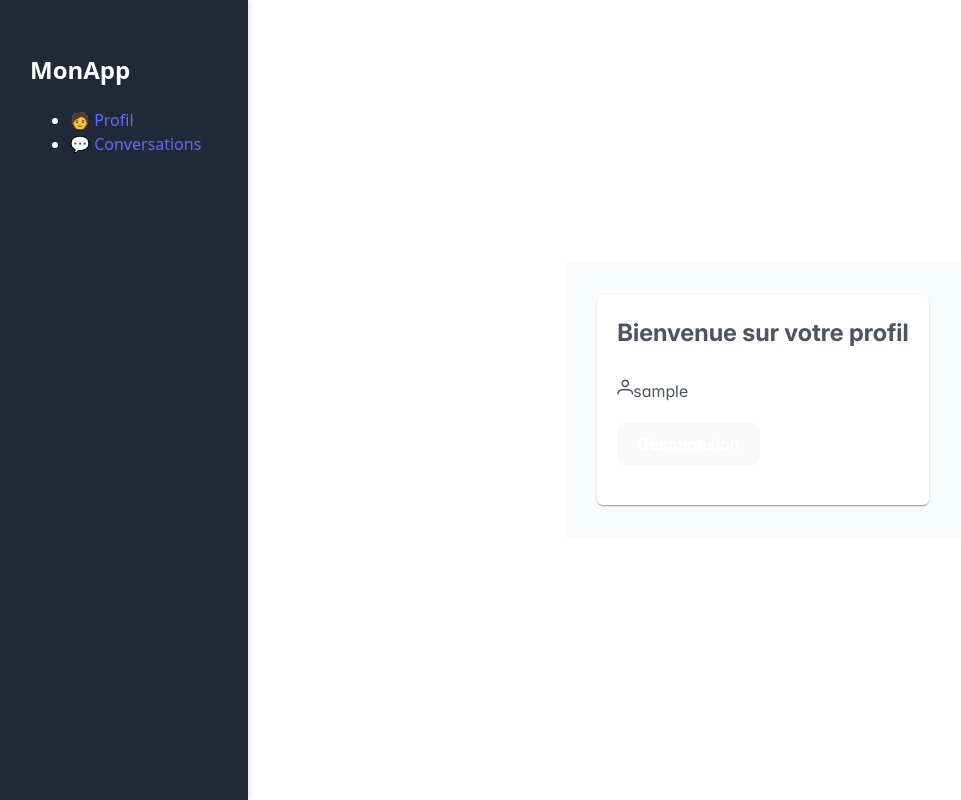
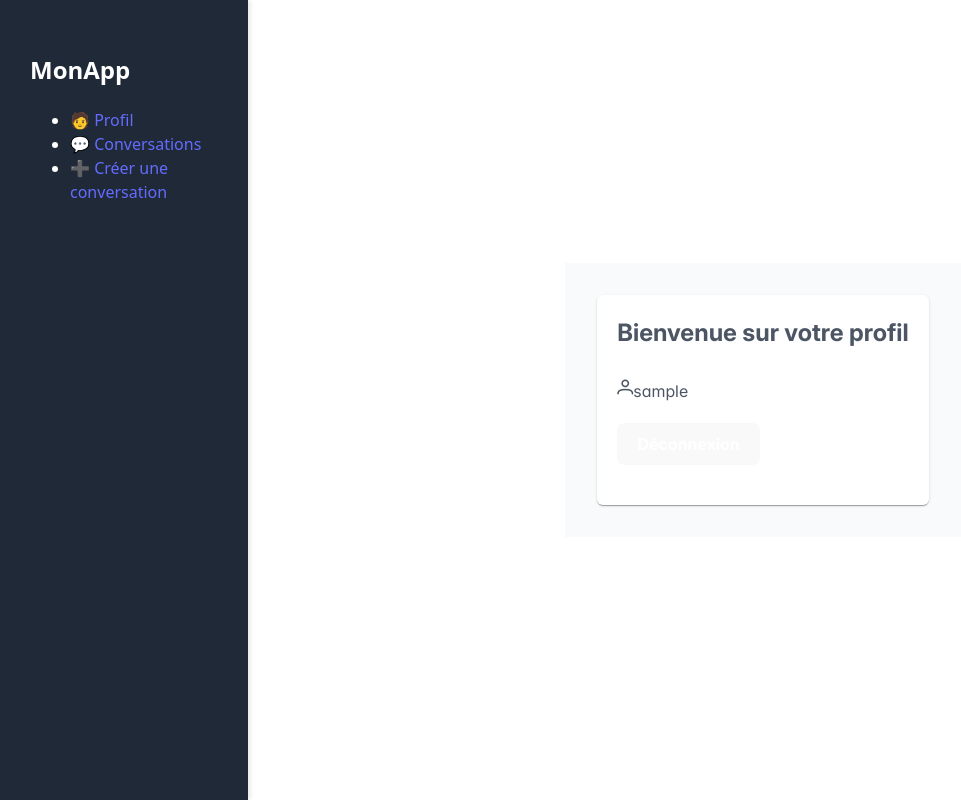
Before and after one commit to ZainaDali/Projet-Web, a React (Vite) app in the folder Front/: page /Profile in a window 1280 px wide. Shown: the whole page, without its empty margins (2-963 px from the left). Built offline with nearby package versions, Linux system fonts and the light colour scheme; sample sign-in values are in the browser's storage.

Commit message:
amélioration front

```diff
--- a/Front/src/components/Sidebar.jsx
+++ b/Front/src/components/Sidebar.jsx
@@ -31,6 +31,17 @@ export default function Sidebar() {
             💬 Conversations
           </Link>
         </li>
+        <li>
+          <Link
+            to="/CreateConversation"
+            className={`block p-2 rounded-lg transition duration-300 ${
+              isActive('/') ? 'bg-gray-700' : 'hover:bg-gray-700'
+            }`}
+          >
+            ➕ Créer une conversation
+          </Link>
+        </li>
+
       </ul>
     </div>
   );
--- a/Front/src/pages/Chat.jsx
+++ b/Front/src/pages/Chat.jsx
@@ -76,3 +76,4 @@ export default function Chat() {
     </div>
   );
 }
+//d072e5e8-8510-4631-93b5-0487278eee20
--- a/Front/src/pages/Conversations.jsx
+++ b/Front/src/pages/Conversations.jsx
@@ -16,7 +16,7 @@ export default function Conversations() {
   if (error) return <p>Erreur : {error.message}</p>;
 
   const conversations = data?.myConversations || [];
-
+  console.log("Mes conversations :", conversations);
   return (
     <div>
       <h2>Mes conversations</h2>
@@ -35,6 +35,7 @@ export default function Conversations() {
                   .join(', ')
               }<br />
               Dernier message : {conv.messages[0]?.content || 'Aucun message'}
+              ------conversationId: {conv.id}------
             </li>
           ))}
         </ul>
--- a/Front/src/pages/CreateConversation.jsx
+++ b/Front/src/pages/CreateConversation.jsx
@@ -7,7 +7,7 @@ import { Button } from 'primereact/button';
 import { Message } from 'primereact/message';
 import { useNavigate } from 'react-router-dom';
 import { GET_ME } from '../graphql/queries';
-
+import Sidebar from '../components/Sidebar';
 export default function CreateConversation() {
   const navigate = useNavigate();
   const { data: meData, loading: meLoading } = useQuery(GET_ME);
@@ -47,6 +47,10 @@ export default function CreateConversation() {
   if (error) return <p>Erreur lors du chargement des utilisateurs</p>;
 
   return (
+    <div className="flex">
+    <div className="sidebar">
+      <Sidebar />
+    </div>
     <div className="p-4">
       <h2>Créer une nouvelle conversation</h2>
       {success && <Message severity="success" text={success} className="my-3" />}
@@ -62,5 +66,6 @@ export default function CreateConversation() {
           </Card>
         ))}
     </div>
+    </div>
   );
 }
```
